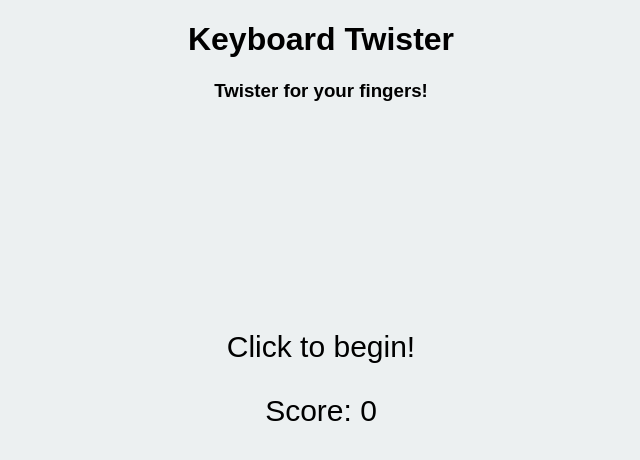
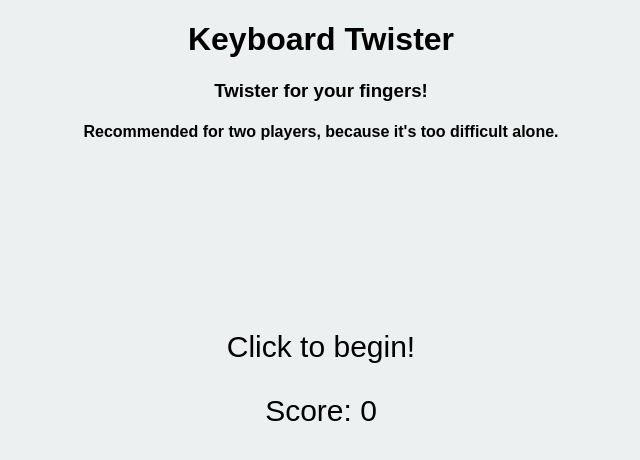
Before and after one commit to Anton-Cao/Keyboard-Twister, a plain HTML site: page index.html in a window 1280 px wide. Shown: the whole page, without its empty margins (319-959 px from the left). Drawn offline with nearby package versions, Linux system fonts and the light colour scheme.

Commit message:
Update index.html

```diff
--- a/index.html
+++ b/index.html
@@ -11,7 +11,7 @@
   <body>
     <h1>Keyboard Twister</h1>
     <h3>Twister for your fingers!</h3>
-
+    <h4>Recommended for two players, because it's too difficult alone.</h4>
     <div>
       <p id="text">Click to begin!</p>
       <p id="score">Score: 0</p>
```
